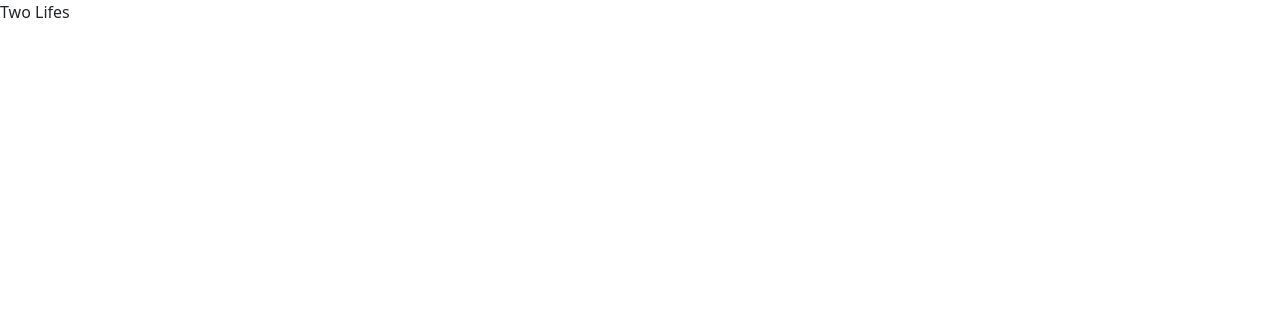
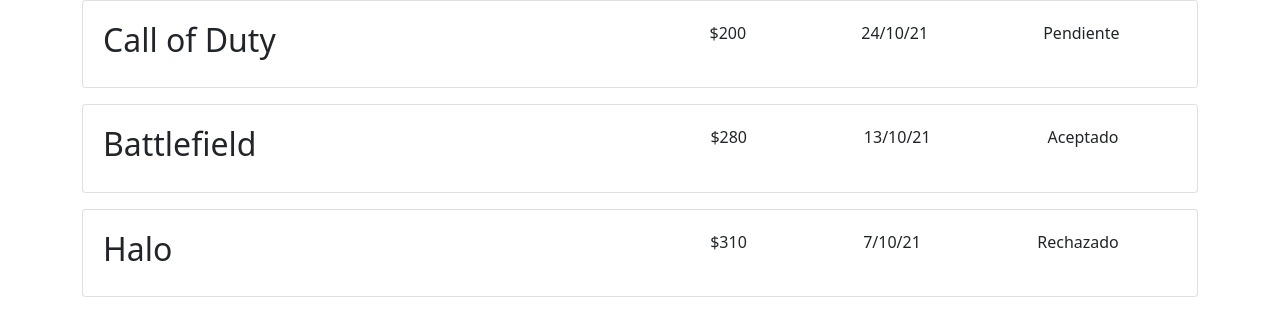
Before and after one commit to javiertapiadev/TwoLife-React, a React (Create React App) app: page / in a window 1280 px wide. Shown: the top 336 px of the page. Built offline with nearby package versions, Linux system fonts and the light colour scheme.

Commit message:
Request and RequestList components

```diff
--- a/src/components/App.js
+++ b/src/components/App.js
@@ -1,9 +1,10 @@
 import React from 'react';
+import RequestList from './RequestList';
 
 const App = () => {
   return (
     <div>
-      Two Lifes
+      <RequestList/>
     </div>
   );
 };
--- /dev/null
+++ b/src/components/Request.js
@@ -0,0 +1,24 @@
+import Card from 'react-bootstrap/Card';
+import Row from 'react-bootstrap/Row';
+import Col from 'react-bootstrap/Col';
+
+import '../css/Request.css';
+
+function Request({ data }) {
+    return (
+        <Card className="card">
+            <Row>
+                <Col>
+                    <h2>{data.title}</h2>
+                </Col>
+                <Col className="body">
+                        <p>{data.price}</p>
+                        <p>{data.date}</p>
+                        <p>{data.status}</p>
+                </Col>
+            </Row>
+        </Card>
+    )
+}
+
+export default Request;
--- /dev/null
+++ b/src/components/RequestList.js
@@ -0,0 +1,46 @@
+import { Component } from 'react';
+import Container from 'react-bootstrap/Container';
+import Stack from 'react-bootstrap/Stack';
+import Request from "./Request";
+
+class RequestList extends Component {
+
+    state = {
+        requests: [
+            {
+                title: "Call of Duty",
+                price: "$200",
+                date: "24/10/21",
+                status: "Pendiente"
+            },
+            {
+                title: "Battlefield",
+                price: "$280",
+                date: "13/10/21",
+                status: "Aceptado"
+            },
+            {
+                title: "Halo",
+                price: "$310",
+                date: "7/10/21",
+                status: "Rechazado"
+            }
+        ]
+    }
+
+    render() {
+        return (
+            <Container>
+                <Stack gap={3}>
+                    {
+                        this.state.requests.map(request => (
+                            <Request data={request} />
+                        ))
+                    }
+                </Stack>
+            </Container>
+        )
+    }
+}
+
+export default RequestList;
--- /dev/null
+++ b/src/css/Request.css
@@ -0,0 +1,9 @@
+.card {
+    padding: 20px;
+}
+
+.body {
+    display: flex;
+    max-width: 100%;
+    justify-content: space-around;
+}
```
